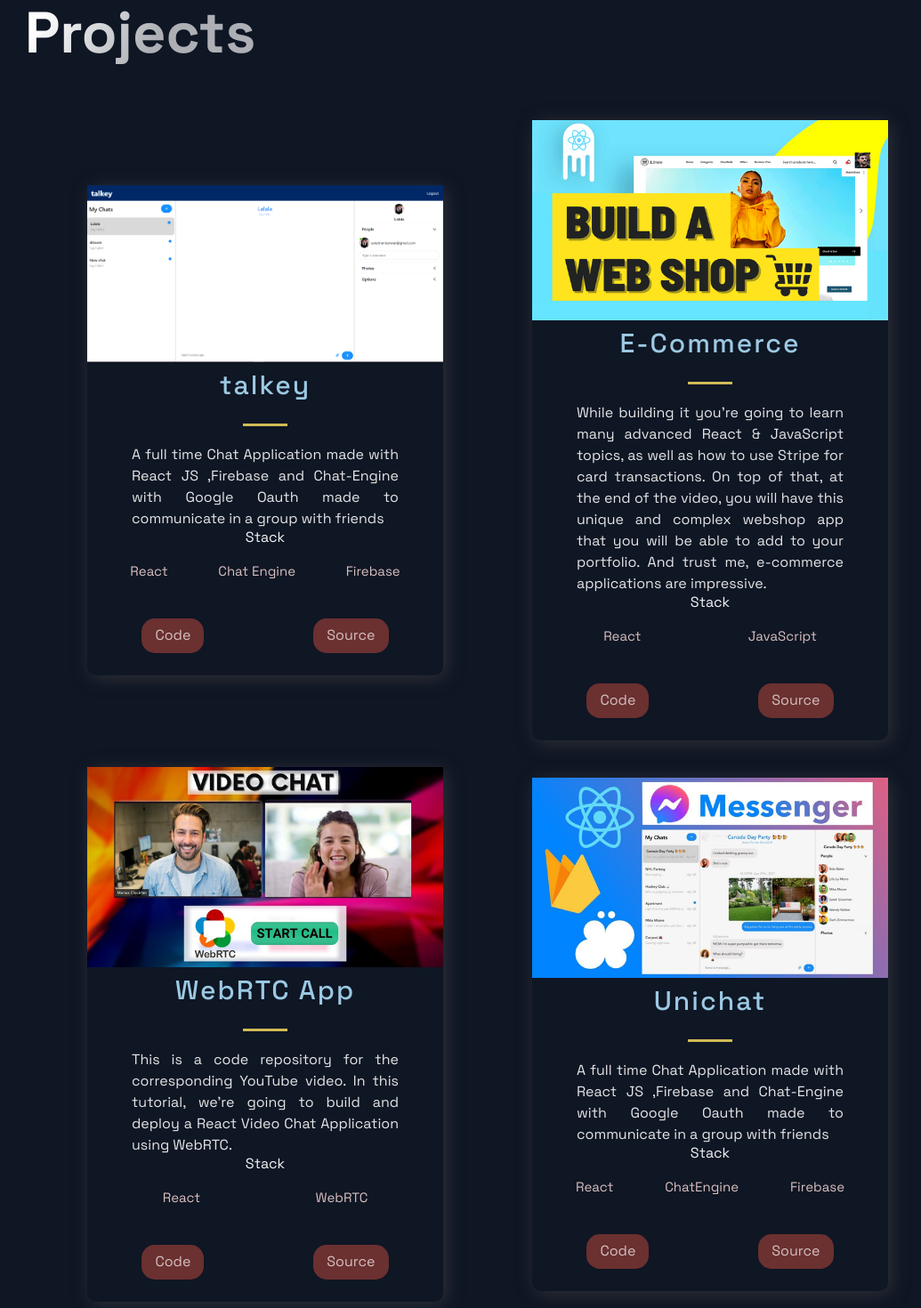
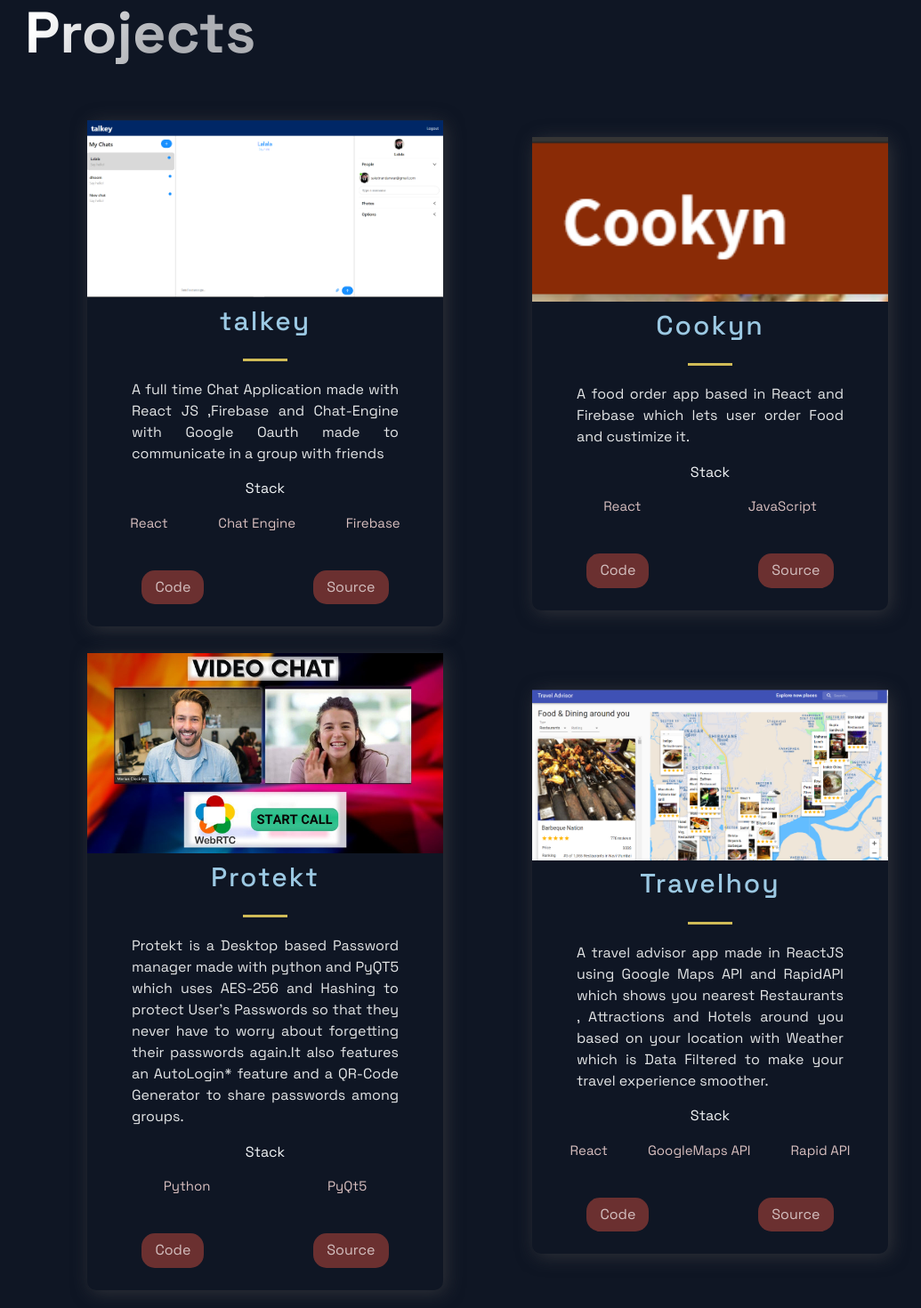
Before and after one commit to dennyrismanto/Portofolio, a Next.js app: page / in a window 1280 px wide. Shown: the part 700-2170 px from the top of the page at 89% size, without its empty margins (92-1127 px from the left). Built offline with nearby package versions, Linux system fonts and the light colour scheme.

Commit message:
img  changes

```diff
--- a/src/components/Projects/Projects.js
+++ b/src/components/Projects/Projects.js
@@ -34,6 +34,7 @@
               <Hr />
             </TitleContent>
             <CardInfo>{description}</CardInfo>
+            <br/>
             <div>
               <TitleContent>Stack</TitleContent>
               <TagList>
--- a/src/constants/constants.js
+++ b/src/constants/constants.js
@@ -10,33 +10,33 @@
     id: 0,
   },
   {
-    title: "E-Commerce",
+    title: "Cookyn",
     description:
-      "While building it you're going to learn many advanced React & JavaScript topics, as well as how to use Stripe for card transactions. On top of that, at the end of the video, you will have this unique and complex webshop app that you will be able to add to your portfolio. And trust me, e-commerce applications are impressive.",
-    image: "/images/2.png",
+      "A food order app based in React and Firebase which lets user order Food and custimize it. ",
+    image: "/images/4.png",
     tags: ["React", "JavaScript"],
-    source: "https://google.com",
-    visit: "https://google.com",
+    source: "https://cookyn.netlify.app/",
+    visit: "https://github.com/whodissaket/cookyn",
     id: 1,
   },
   {
-    title: "WebRTC App",
+    title: "Protekt",
     description:
-      "This is a code repository for the corresponding YouTube video. In this tutorial, we're going to build and deploy a React Video Chat Application using WebRTC.",
+      "Protekt is a Desktop based Password manager made with python and PyQT5 which uses AES-256 and Hashing to protect User's Passwords so that they never have to worry about forgetting their passwords again.It also features an AutoLogin* feature and a QR-Code Generator to share passwords among groups.",
     image: "/images/3.jpg",
-    tags: ["React", "WebRTC"],
-    source: "https://google.com",
-    visit: "https://google.com",
+    tags: ["Python", "PyQt5"],
+    source: "https://github.com/mranonymod/PyProject",
+    visit: "https://github.com/mranonymod/PyProject",
     id: 2,
   },
   {
-    title: "Unichat",
+    title: "Travelhoy",
     description:
-      "A full time Chat Application made with React JS ,Firebase and Chat-Engine with Google Oauth made to communicate in a group with friends",
-    image: "/images/4.jpg",
-    tags: ["React", "ChatEngine", "Firebase"],
-    source: "https://google.com",
-    visit: "https://google.com",
+      "A travel advisor app made in ReactJS using Google Maps API and RapidAPI which shows you nearest Restaurants , Attractions and Hotels around you based on your location with Weather which is Data Filtered to make your travel experience smoother.",
+    image: "/images/3.png",
+    tags: ["React", "GoogleMaps API", "Rapid API"],
+    source: "https://travelhoy.netlify.app/",
+    visit: "https://github.com/whodissaket/travelhoy",
     id: 3,
   },
 ];
```
Also changed, not shown: public/images/3.PNG (added), public/images/4.PNG (added).
